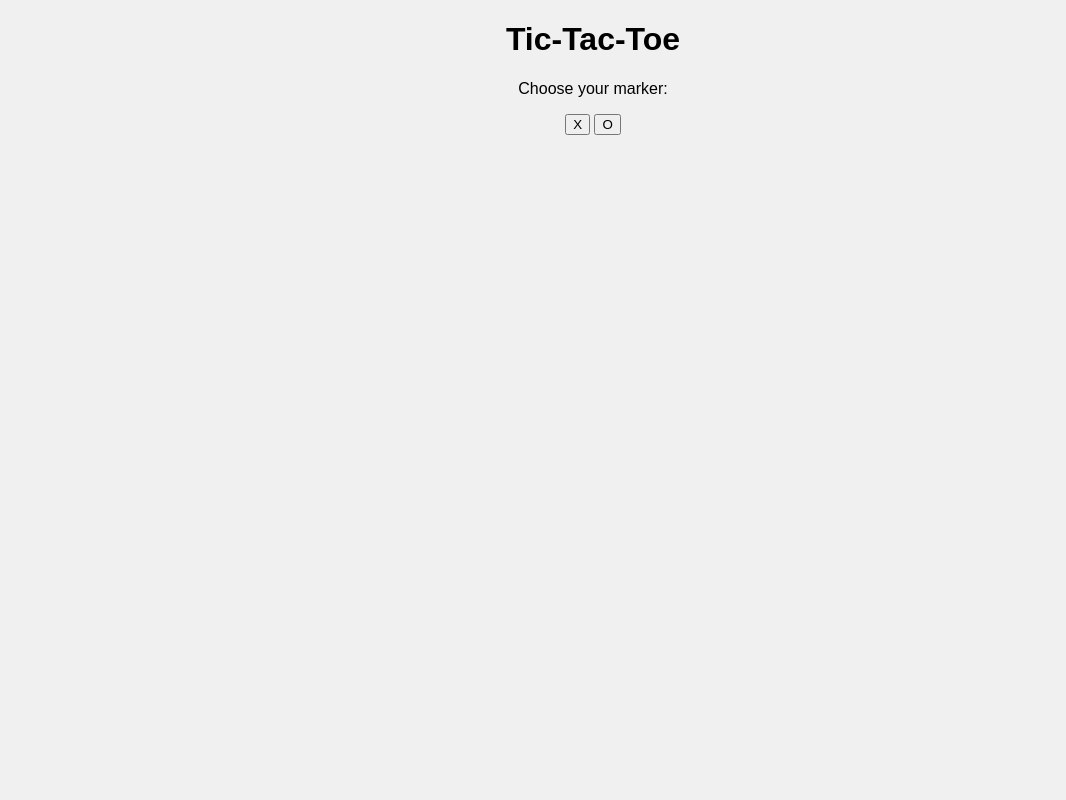
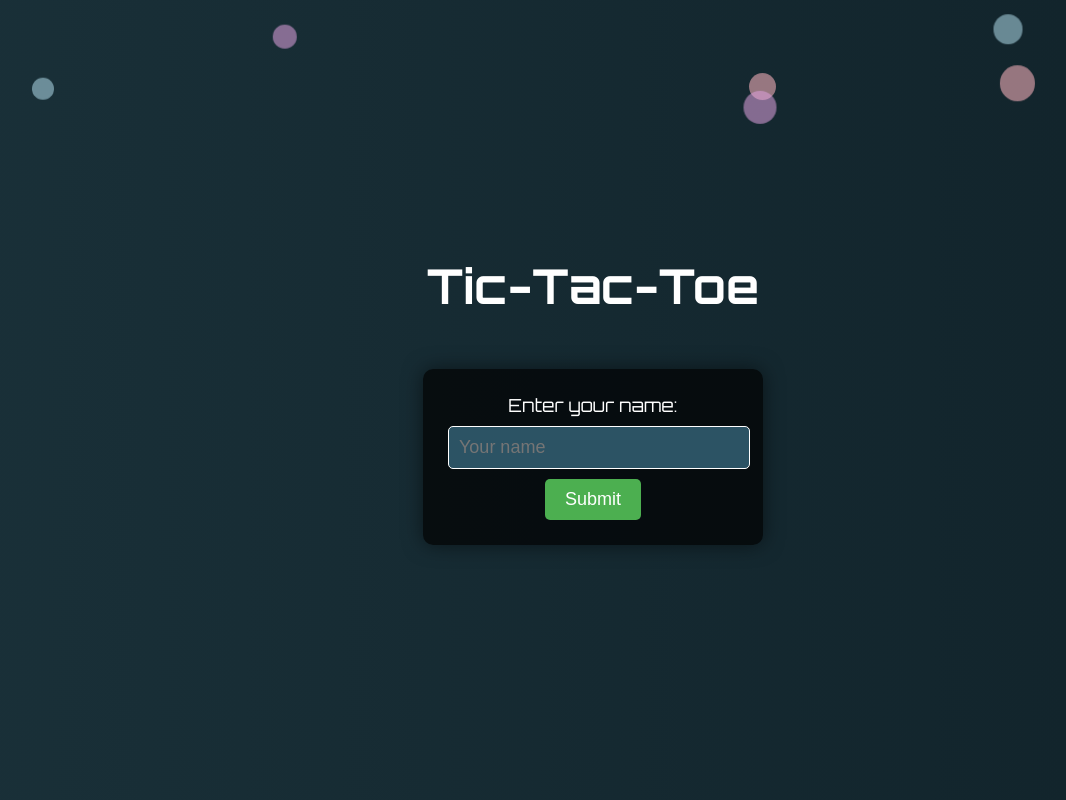
Before and after one commit to tara-nd/tic-tac-toe, a plain HTML site: page index.html in a window 1280 px wide. Shown: the whole page, without its empty margins (47-1113 px from the left). Drawn offline with Linux system fonts and the light colour scheme.

Commit message:
Add files via upload

```diff
--- a/index.html
+++ b/index.html
@@ -8,13 +8,18 @@
 </head>
 <body>
     <h1>Tic-Tac-Toe</h1>
-    <div id="choiceContainer">
+    <div id="nameContainer">
+        <p>Enter your name:</p>
+        <input type="text" id="playerName" placeholder="Your name">
+        <button id="submitName">Submit</button>
+    </div>
+    <div id="choiceContainer" style="display:none;">
         <p>Choose your marker:</p>
         <button id="chooseX">X</button>
         <button id="chooseO">O</button>
     </div>
     <div id="scoreContainer" style="display:none;">
-        <p>Player: <span id="playerScore">0</span></p>
+        <p><span id="playerLabel">Player</span>: <span id="playerScore">0</span></p>
         <p>Computer: <span id="computerScore">0</span></p>
         <p>Draws: <span id="draws">0</span></p>
     </div>
--- a/style.css
+++ b/style.css
@@ -1,11 +1,82 @@
+@import url('https://fonts.googleapis.com/css2?family=Orbitron:wght@400;700&display=swap');
+
 body {
-    font-family: Arial, sans-serif;
+    font-family: 'Orbitron', sans-serif;
     text-align: center;
-    background-color: #f0f0f0;
+    background: linear-gradient(270deg, #0f2027, #203a43, #2c5364);
+    background-size: 400% 400%;
+    animation: gradientAnimation 15s ease infinite;
+    margin: 0;
+    height: 100vh;
+    overflow: hidden;
+    display: flex;
+    flex-direction: column;
+    justify-content: center;
+    align-items: center;
+    color: #fff;
 }
 
-#choiceContainer, #scoreContainer {
+@keyframes gradientAnimation {
+    0% {
+        background-position: 0% 50%;
+    }
+    50% {
+        background-position: 100% 50%;
+    }
+    100% {
+        background-position: 0% 50%;
+    }
+}
+
+h1 {
+    margin-top: 20px;
+    color: #fff;
+    font-size: 3em;
+}
+
+#nameContainer, #scoreContainer {
     margin: 20px auto;
+    max-width: 300px;
+    background-color: rgba(0, 0, 0, 0.7);
+    padding: 20px;
+    border-radius: 10px;
+    box-shadow: 0 0 20px rgba(0, 0, 0, 0.5);
+}
+
+#nameContainer p, #scoreContainer p {
+    margin: 5px 0;
+    font-size: 18px;
+}
+
+#nameContainer input, #nameContainer button, #scoreContainer span {
+    margin: 5px;
+    padding: 10px 20px;
+    font-size: 18px;
+    border: none;
+    border-radius: 5px;
+    cursor: pointer;
+}
+
+#nameContainer input {
+    width: calc(100% - 20px);
+    padding: 10px;
+    background-color: #2c5364;
+    color: #fff;
+    border: 1px solid #fff;
+}
+
+#nameContainer button {
+    background-color: #4CAF50;
+    color: white;
+    transition: background-color 0.3s;
+}
+
+#nameContainer button:hover {
+    background-color: #45a049;
+}
+
+#scoreContainer {
+    display: none;
 }
 
 #gameBoard {
@@ -15,6 +86,10 @@ body {
     gap: 5px;
     margin: 20px auto;
     width: 310px;
+    background-color: rgba(0, 0, 0, 0.7);
+    padding: 10px;
+    border-radius: 10px;
+    box-shadow: 0 0 20px rgba(0, 0, 0, 0.5);
 }
 
 .cell {
@@ -23,19 +98,62 @@ body {
     justify-content: center;
     width: 100px;
     height: 100px;
-    background-color: #fff;
-    border: 2px solid #333;
+    background-color: #1e272e;
+    border: 2px solid #fff;
     font-size: 2em;
+    color: #fff;
     cursor: pointer;
+    transition: background-color 0.3s;
 }
 
 .cell:hover {
-    background-color: #f0f0f0;
+    background-color: #2c3e50;
 }
 
 #resetButton {
     margin-top: 20px;
     padding: 10px 20px;
     font-size: 1em;
+    border: none;
+    border-radius: 5px;
+    background-color: #f44336;
+    color: white;
     cursor: pointer;
+    transition: background-color 0.3s;
 }
+
+#resetButton:hover {
+    background-color: #d32f2f;
+}
+
+.bubble {
+    position: absolute;
+    bottom: -100px;
+    border-radius: 50%;
+    opacity: 0.7;
+    animation: rise 10s infinite ease-in-out;
+}
+
+.bubble.blue {
+    background-color: rgba(173, 216, 230, 0.8);
+}
+
+.bubble.rose {
+    background-color: rgba(255, 182, 193, 0.8);
+}
+
+.bubble.purple {
+    background-color: rgba(221, 160, 221, 0.8);
+}
+
+@keyframes rise {
+    0% {
+        transform: translateY(0) translateX(0);
+    }
+    50% {
+        transform: translateY(-800px) translateX(50px);
+    }
+    100% {
+        transform: translateY(-1600px) translateX(0);
+    }
+}
--- a/tic.js
+++ b/tic.js
@@ -2,14 +2,19 @@ document.addEventListener('DOMContentLoaded', () => {
     const gameBoard = document.getElementById('gameBoard');
     const cells = document.querySelectorAll('.cell');
     const resetButton = document.getElementById('resetButton');
+    const nameContainer = document.getElementById('nameContainer');
+    const playerNameInput = document.getElementById('playerName');
+    const submitNameButton = document.getElementById('submitName');
     const choiceContainer = document.getElementById('choiceContainer');
     const chooseX = document.getElementById('chooseX');
     const chooseO = document.getElementById('chooseO');
     const scoreContainer = document.getElementById('scoreContainer');
+    const playerLabel = document.getElementById('playerLabel');
     const playerScoreElem = document.getElementById('playerScore');
     const computerScoreElem = document.getElementById('computerScore');
     const drawsElem = document.getElementById('draws');
 
+    let playerName = '';
     let currentPlayer = 'X';
     let playerMarker = 'X';
     let computerMarker = 'O';
@@ -44,7 +49,7 @@ document.addEventListener('DOMContentLoaded', () => {
 
         currentPlayer = computerMarker;
         if (gameActive) {
-            computerMove();
+            setTimeout(computerMove, 500);
         }
     };
 
@@ -71,7 +76,8 @@ document.addEventListener('DOMContentLoaded', () => {
         }
 
         if (roundWon) {
-            setTimeout(() => alert(`Player ${currentPlayer} wins!`), 100);
+            const winner = currentPlayer === playerMarker ? playerName : 'Computer';
+            setTimeout(() => alert(`${winner} wins!`), 100);
             gameActive = false;
             updateScore(currentPlayer);
             return;
@@ -116,9 +122,20 @@ document.addEventListener('DOMContentLoaded', () => {
         resetButton.style.display = 'inline-block';
 
         if (computerMarker === 'X') {
-            computerMove();
+            setTimeout(computerMove, 500);
         }
     };
+
+    submitNameButton.addEventListener('click', () => {
+        playerName = playerNameInput.value.trim();
+        if (playerName) {
+            playerLabel.textContent = playerName;
+            nameContainer.style.display = 'none';
+            choiceContainer.style.display = 'block';
+        } else {
+            alert('Please enter your name.');
+        }
+    });
 
     chooseX.addEventListener('click', () => startGame('X'));
     chooseO.addEventListener('click', () => startGame('O'));
@@ -131,4 +148,16 @@ document.addEventListener('DOMContentLoaded', () => {
         gameBoard.style.display = 'none';
         resetButton.style.display = 'none';
     });
+
+    // Add Bubbles
+    const colors = ['blue', 'rose', 'purple'];
+    for (let i = 0; i < 15; i++) {
+        const bubble = document.createElement('div');
+        bubble.classList.add('bubble', colors[Math.floor(Math.random() * colors.length)]);
+        bubble.style.left = `${Math.random() * 100}vw`;
+        bubble.style.animationDuration = `${Math.random() * 7 + 5}s`; // Between 5s and 12s
+        bubble.style.width = `${Math.random() * 20 + 20}px`; // Between 20px and 40px
+        bubble.style.height = bubble.style.width;
+        document.body.appendChild(bubble);
+    }
 });
```
